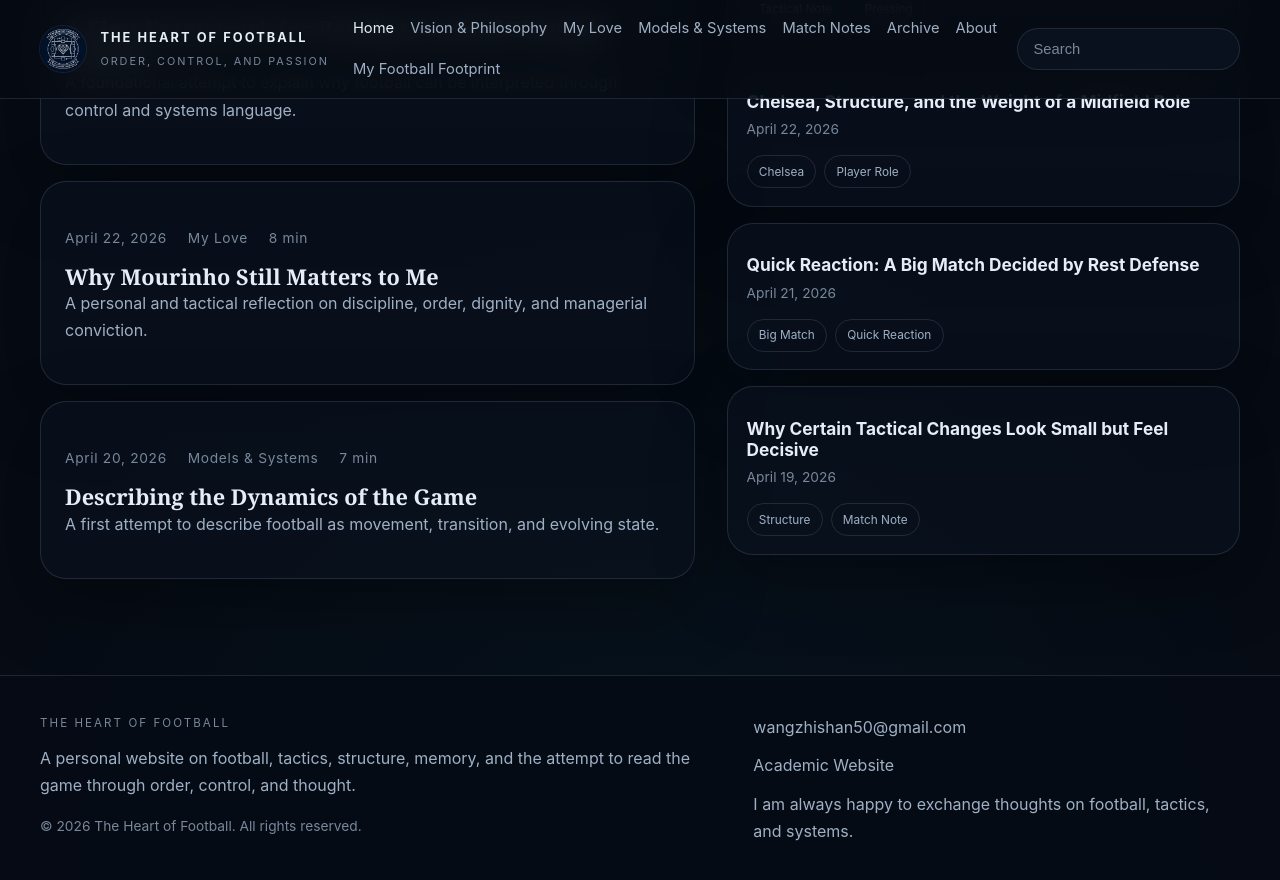
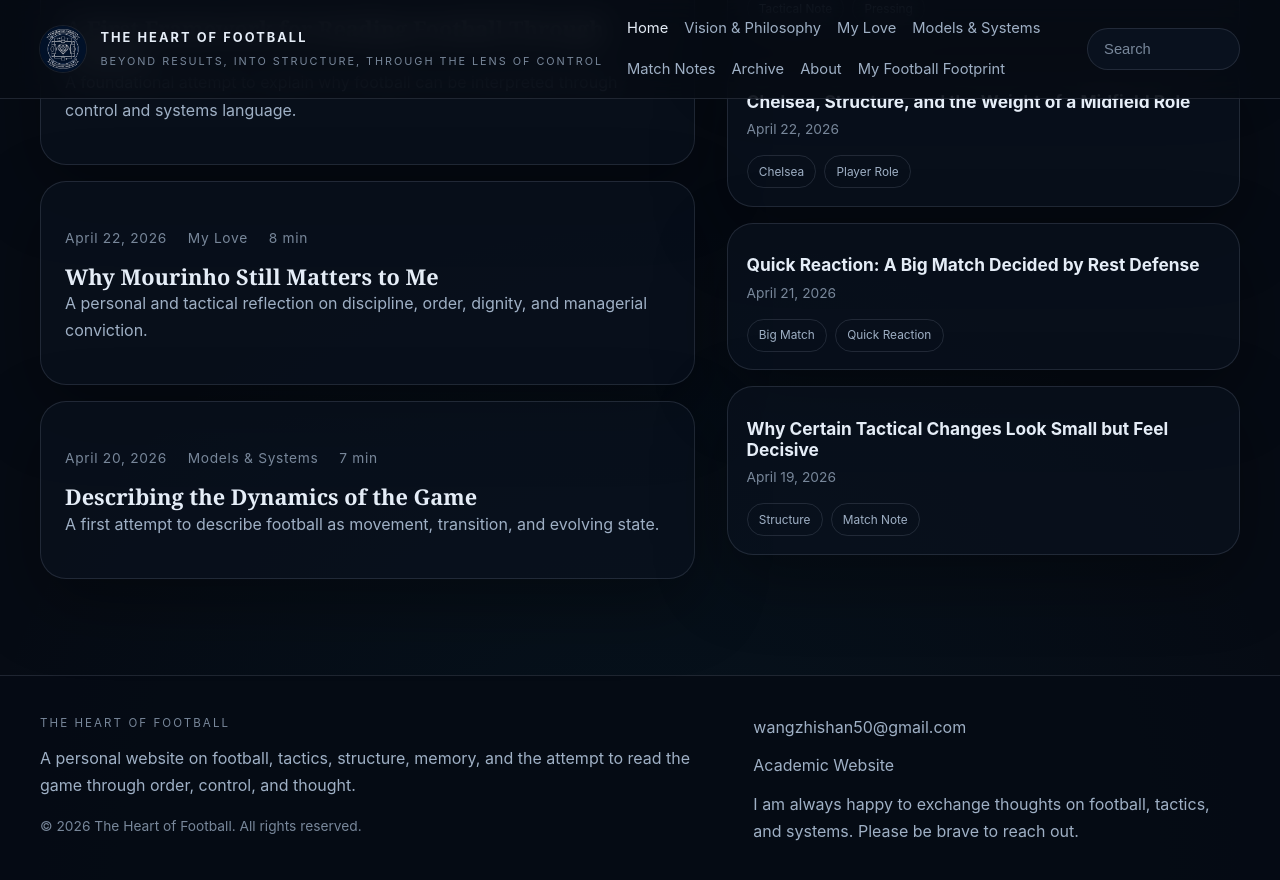
Before and after one commit to niconiconi1234567/heart-of-football, a Jekyll site: the page built from index.md, in a window 1280 px wide and 900 px high, scrolled down 1898 px. Shown: the top 880 px of the window. Built offline with Jekyll 4.4.1, drawn with Linux system fonts in a browser that asks for light colours; some of the changed text lies outside the part shown.

Commit message:
Update site_meta.yml

```diff
--- a/_data/site_meta.yml
+++ b/_data/site_meta.yml
@@ -1,8 +1,8 @@
 site_title: "The Heart of Football"
-site_subtitle: "Order, Control, and Passion"
+site_subtitle: "Beyond Results, Into Structure, Through the Lens of Control"
 contact_email: "wangzhishan50@gmail.com"
 academic_website: "https://niconiconi1234567.github.io/zhishanwang.github.io/#about"
 hero_manifesto: "Football is not only about skill, speed, and emotion. It is also about decision-making, structure, coordination, and struggle."
 hero_intro: "This is a personal website where football is read through control, systems, and love for the game. Built from the perspective of a Purdue Electrical Engineering student with a minor in Mathematics and a background shaped by control, autonomy, and multi-agent thinking, it is a place for ideas, memory, analysis, and structure."
 footer_line: "A personal website on football, tactics, structure, memory, and the attempt to read the game through order, control, and thought."
-welcome_line: "I am always happy to exchange thoughts on football, tactics, and systems."
+welcome_line: "I am always happy to exchange thoughts on football, tactics, and systems. Please be brave to reach out."
```
